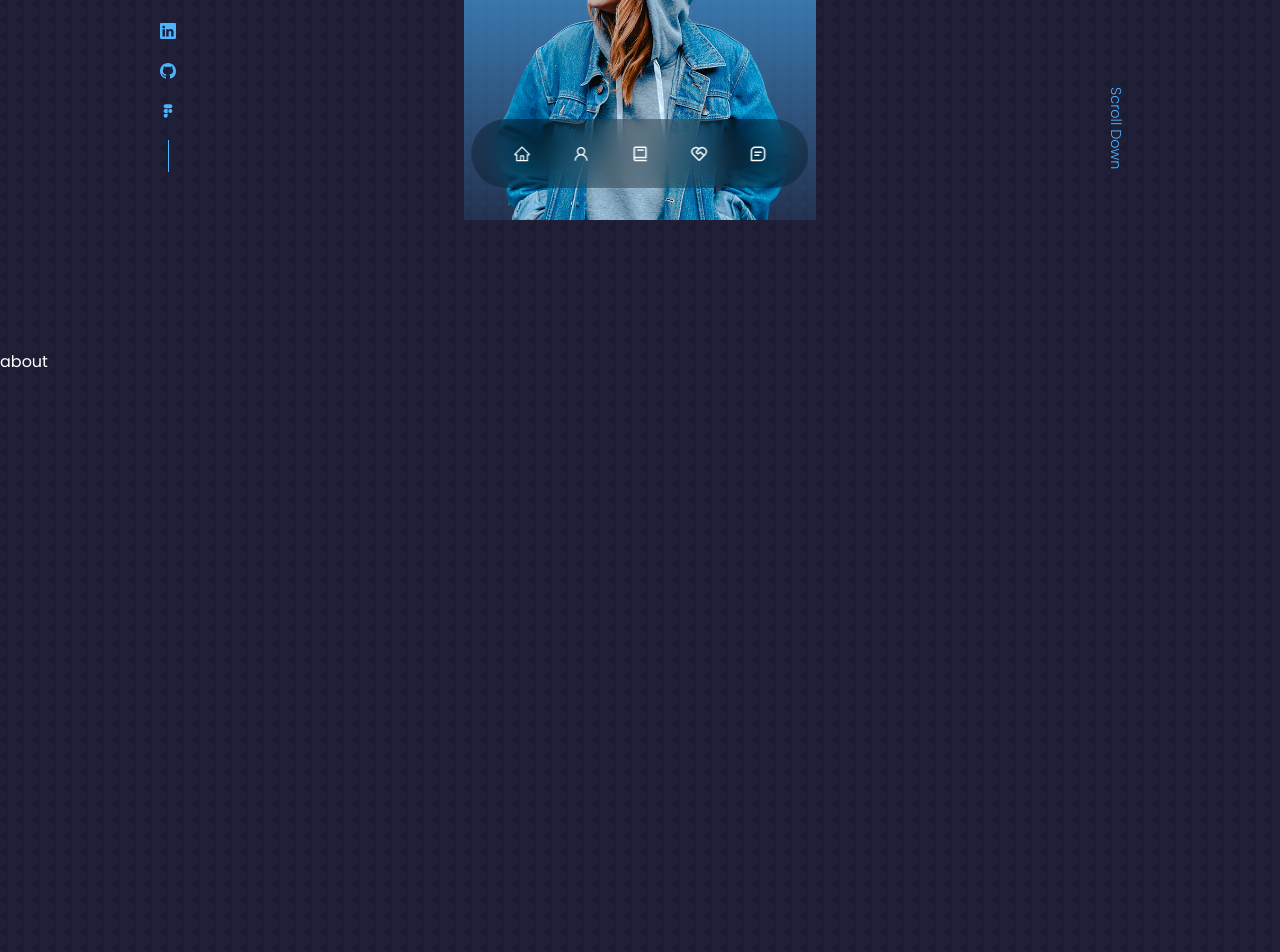
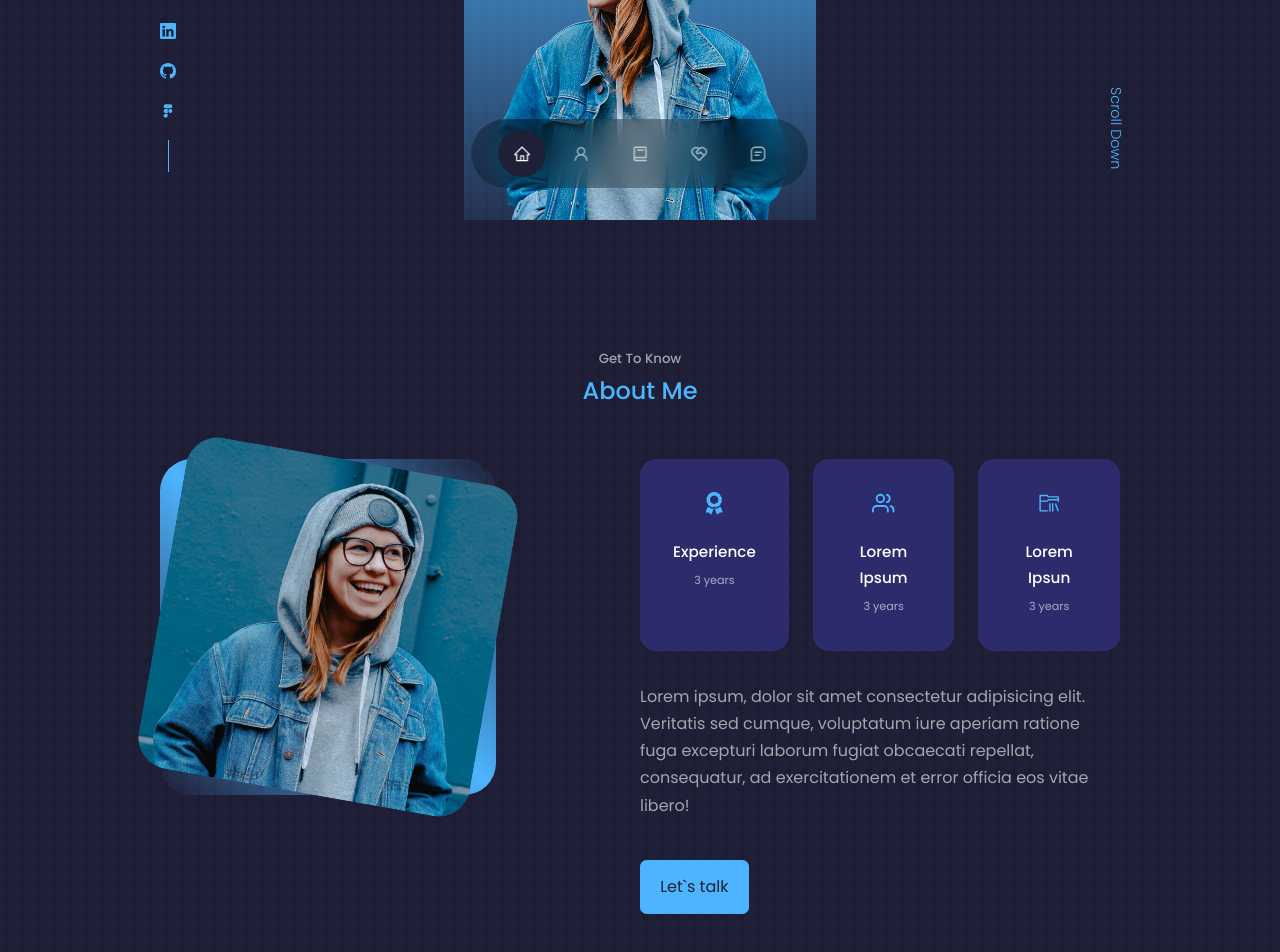
Before and after one commit to leomunizq/my-portfolio-website, a React (Create React App) app: page / in a window 1280 px wide. Shown: the part 580-1532 px from the top of the page. Built offline with nearby package versions, Linux system fonts and the light colour scheme.

Commit message:
Style About CSS.

```diff
--- a/src/components/about/About.tsx
+++ b/src/components/about/About.tsx
@@ -1,8 +1,53 @@
 import React from 'react'
 import './about.scss'
+import ME from '../../assets/me-about.jpg'
+import { FaAward } from 'react-icons/fa'
+import { FiUsers } from 'react-icons/fi'
+import { VscFolderLibrary } from 'react-icons/vsc'
 
 const About = () => {
-  return <section id="about">about</section>
+  return (
+    <section id="about">
+      <h5>Get To Know</h5>
+      <h2>About Me</h2>
+
+      <div className="container about__container">
+        <div className="about__me">
+          <div className="about__me-image">
+            <img src={ME} alt="About image" />
+          </div>
+        </div>
+        <div className="about__content">
+          <div className="about__cards">
+            <article className="about__card">
+              <FaAward className="about__icon" />
+              <h5>Experience</h5>
+              <small>3 years</small>
+            </article>
+            <article className="about__card">
+              <FiUsers className="about__icon" />
+              <h5>Lorem Ipsum</h5>
+              <small>3 years</small>
+            </article>
+            <article className="about__card">
+              <VscFolderLibrary className="about__icon" />
+              <h5>Lorem Ipsun </h5>
+              <small>3 years</small>
+            </article>
+          </div>
+          <p>
+            Lorem ipsum, dolor sit amet consectetur adipisicing elit. Veritatis
+            sed cumque, voluptatum iure aperiam ratione fuga excepturi laborum
+            fugiat obcaecati repellat, consequatur, ad exercitationem et error
+            officia eos vitae libero!
+          </p>
+          <a href="#contact" className="btn btn-primary">
+            Let`s talk
+          </a>
+        </div>
+      </div>
+    </section>
+  )
 }
 
 export default About
--- a/src/components/about/about.scss
+++ b/src/components/about/about.scss
@@ -0,0 +1,66 @@
+.about__container {
+    display: grid;
+    grid-template-columns: 35% 50%;
+    gap: 15%;
+}
+
+.about__me {
+    width: 100%;
+    aspect-ratio: 1/1;
+    border-radius: 2rem;
+    background: linear-gradient(45deg, transparent, var(--color-primary), transparent);
+    display: grid;
+    place-items: center;
+}
+
+.about__me-image {
+    border-radius: 2rem;
+    overflow: hidden;
+    transform: rotate(10deg);
+    transition: var(--transition)
+}
+
+.about__me-image:hover {
+    transform: rotate(0deg);
+}
+
+.about__cards {
+    display: grid;
+    grid-template-columns: repeat(3, 1fr);
+    gap: 1.5rem;
+}
+
+.about__card {
+    background: var(--color-bg-variant);
+    border: 1px solid transparent;
+    border-radius: 1rem;
+    padding: 2rem;
+    text-align: center;
+    transition: var(--transition);
+}
+
+.about__card:hover {
+    background: transparent;
+    border-color: var(--color-primary-variant);
+    cursor: default;
+}
+
+.about__icon {
+    color: var(--color-primary);
+    font-size: 1.4rem;
+    margin-bottom: 1rem;
+}
+
+.about__card h5 {
+    font-size: 0.95rem;
+}
+
+.about__card small {
+    font-size: 0.7rem;
+    color: var(--color-light);
+}
+
+.about__content p {
+    margin: 2rem 0 2.6rem;
+    color: var(--color-light);
+}
--- a/src/components/nav/Nav.tsx
+++ b/src/components/nav/Nav.tsx
@@ -6,22 +6,45 @@
 import { RiServiceLine } from 'react-icons/ri'
 import { BiMessageSquareDetail } from 'react-icons/bi'
 
+import { useState } from 'react'
+
 const Nav = () => {
+  const [activeNav, setActiveNav] = useState('#')
   return (
     <nav>
-      <a href="#">
+      <a
+        href="#"
+        onClick={() => setActiveNav('#')}
+        className={activeNav === '#' ? 'active' : ''}
+      >
         <AiOutlineHome />
       </a>
-      <a href="#about">
+      <a
+        href="#about"
+        onClick={() => setActiveNav('#about')}
+        className={activeNav === '#about' ? 'active' : ''}
+      >
         <AiOutlineUser />
       </a>
-      <a href="#experience">
+      <a
+        href="#experience"
+        onClick={() => setActiveNav('#experience')}
+        className={activeNav === '#experience' ? 'active' : ''}
+      >
         <BiBook />
       </a>
-      <a href="#services">
+      <a
+        href="#services"
+        onClick={() => setActiveNav('#services')}
+        className={activeNav === '#services' ? 'active' : ''}
+      >
         <RiServiceLine />
       </a>
-      <a href="#contact">
+      <a
+        href="#contact"
+        onClick={() => setActiveNav('#contact')}
+        className={activeNav === '#contact' ? 'active' : ''}
+      >
         <BiMessageSquareDetail />
       </a>
     </nav>
--- a/src/components/nav/nav.scss
+++ b/src/components/nav/nav.scss
@@ -24,5 +24,10 @@
 }
 
 nav a:hover {
-    background: rgba(0, 0, 0, 0.4);
+    background: rgba(0, 0, 0, 0.3);
 }
+
+nav a.active {
+    background: var(--color-bg);
+    color: var(--color-white);
+}
--- a/src/index.scss
+++ b/src/index.scss
@@ -15,7 +15,7 @@
     --color-primary: #4db5ff;
     --color-primary-variant: rgba(77, 181, 255, 0.4);
     --color-white: #fff;
-    -color-light: rgba(255, 255, 255, 0.6);
+    --color-light: rgba(255, 255, 255, 0.6);
     --transition: all 400ms ease;
     --container-width-lg: 75%;
     --container-width-md: 86%;
```
